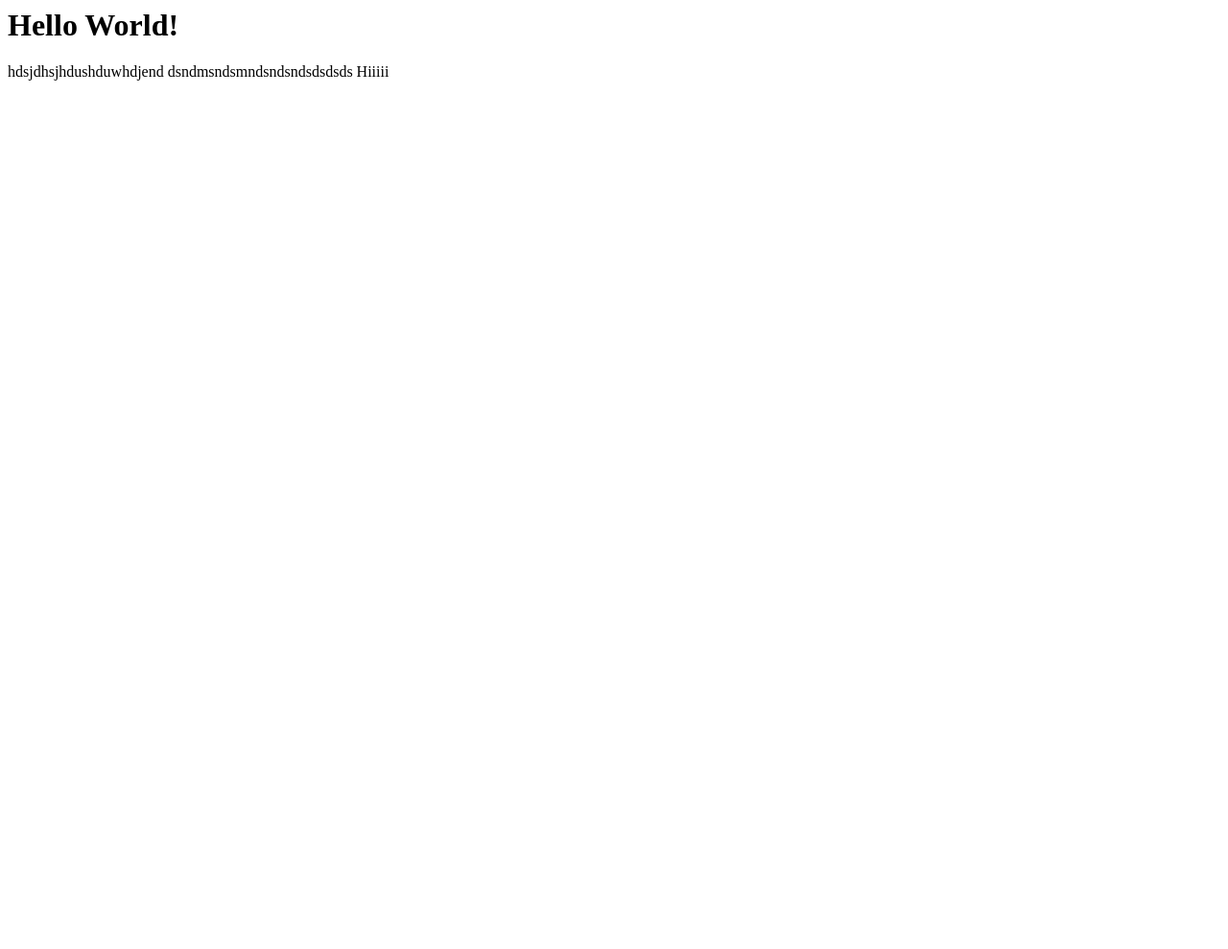
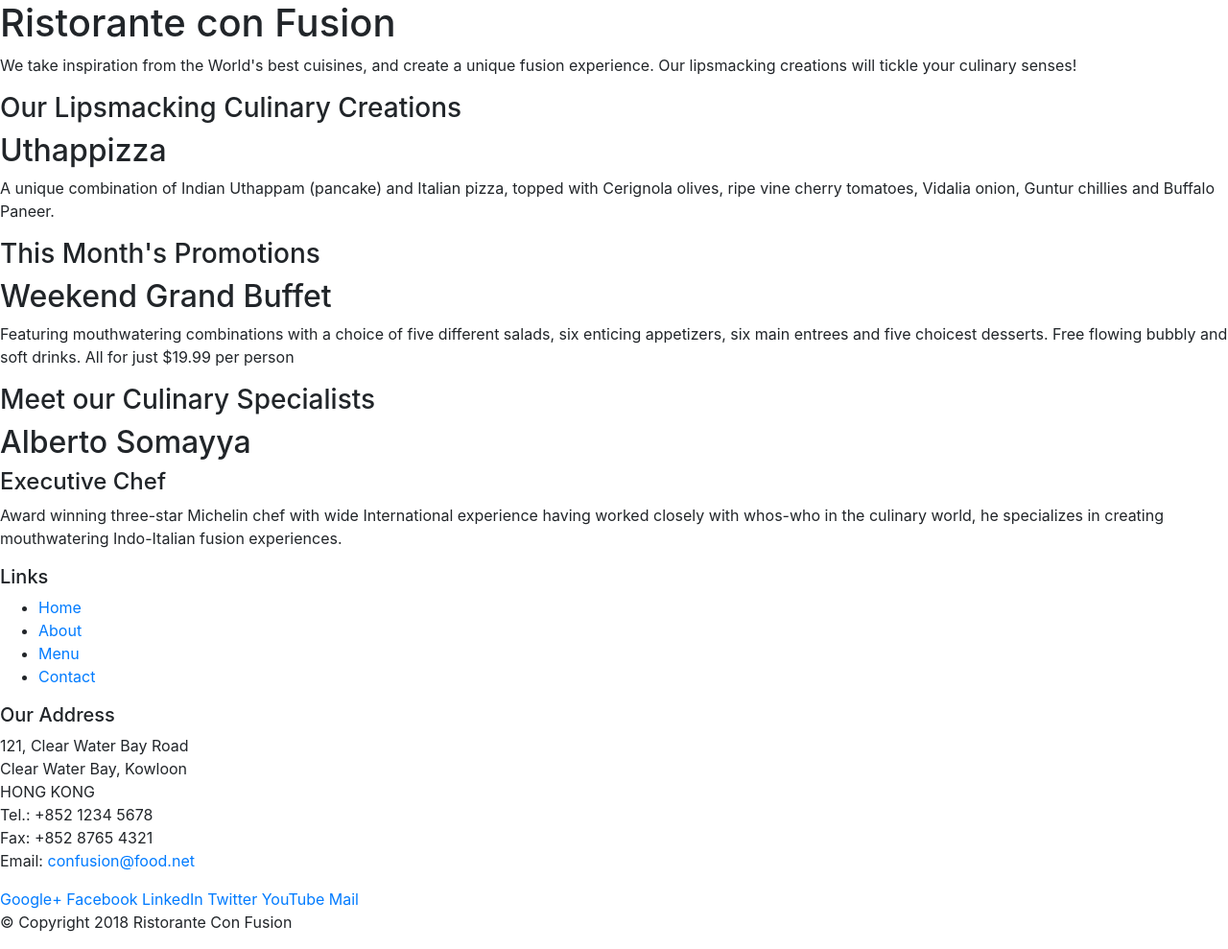
Before and after one commit to mathurapriya/Full-stack, a website: page index.html in a window 1280 px wide. Shown: the whole page at 96% size. Before the commit the page ends 800 px from the top, so only its background shows below. Drawn offline with nearby package versions, Linux system fonts and the light colour scheme.

Commit message:
intro to bootstrap

```diff
--- a/index.html
+++ b/index.html
@@ -1,10 +1,111 @@
-<html>
-    <body>
-        <h1>Hello World!</h1>
-        <p>hdsjdhsjhdushduwhdjend
-            dsndmsndsmndsndsndsdsdsds
-            Hiiiii
-        </p>
-    </body>
+<!DOCTYPE html>
+<html lang="en">
+
+<head>
+    <title>Ristorante Con Fusion</title>
+    <!-- Required meta tags always come first -->
+    <meta charset="utf-8">
+    <meta name="viewport" content="width=device-width, initial-scale=1, shrink-to-fit=no">
+    <meta http-equiv="x-ua-compatible" content="ie=edge">
+
+    <!-- Bootstrap CSS -->
+    <link rel="stylesheet" href="node_modules/bootstrap/dist/css/bootstrap.min.css">
+</head>
+
+<body>
+
+    <header>
+        <div>
+            <div>
+                <div>
+                    <h1>Ristorante con Fusion</h1>
+                    <p>We take inspiration from the World's best cuisines, and create a unique fusion experience. Our lipsmacking creations will tickle your culinary senses!</p>
+                </div>
+                <div>
+                </div>
+            </div>
+        </div>
+    </header>
+
+    <div>
+        <div>
+            <div>
+                <h3>Our Lipsmacking Culinary Creations</h3>
+            </div>
+            <div>
+                <h2>Uthappizza</h2>
+                <p>A unique combination of Indian Uthappam (pancake) and Italian pizza, topped with Cerignola olives, ripe vine cherry tomatoes, Vidalia onion, Guntur chillies and Buffalo Paneer.</p>
+            </div>
+        </div>
+
+
+        <div>
+            <div>
+                <h3>This Month's Promotions</h3>
+            </div>
+            <div>
+                <h2>Weekend Grand Buffet</h2>
+                <p>Featuring mouthwatering combinations with a choice of five different salads, six enticing appetizers, six main entrees and five choicest desserts. Free flowing bubbly and soft drinks. All for just $19.99 per person </p>
+            </div>
+        </div>
+
+        <div>
+            <div>
+                <h3>Meet our Culinary Specialists</h3>
+            </div>
+            <div>
+                <h2>Alberto Somayya</h2>
+                <h4>Executive Chef</h4>
+                <p>Award winning three-star Michelin chef with wide International experience having worked closely with whos-who in the culinary world, he specializes in creating mouthwatering Indo-Italian fusion experiences. </p>
+            </div>
+        </div>
+    </div>
+
+    <footer>
+        <div>
+            <div>
+                <div>
+                    <h5>Links</h5>
+                    <ul>
+                        <li><a href="#">Home</a></li>
+                        <li><a href="#">About</a></li>
+                        <li><a href="#">Menu</a></li>
+                        <li><a href="#">Contact</a></li>
+                    </ul>
+                </div>
+                <div>
+                    <h5>Our Address</h5>
+                    <address>
+		              121, Clear Water Bay Road<br>
+		              Clear Water Bay, Kowloon<br>
+		              HONG KONG<br>
+		              Tel.: +852 1234 5678<br>
+		              Fax: +852 8765 4321<br>
+		              Email: <a href="mailto:confusion@food.net">confusion@food.net</a>
+		           </address>
+                </div>
+                <div>
+                    <div>
+                        <a href="http://google.com/+">Google+</a>
+                        <a href="http://www.facebook.com/profile.php?id=">Facebook</a>
+                        <a href="http://www.linkedin.com/in/">LinkedIn</a>
+                        <a href="http://twitter.com/">Twitter</a>
+                        <a href="http://youtube.com/">YouTube</a>
+                        <a href="mailto:">Mail</a>
+                    </div>
+                </div>
+           </div>
+           <div>
+                <div>
+                    <p>© Copyright 2018 Ristorante Con Fusion</p>
+                </div>
+           </div>
+        </div>
+    </footer>
+    <!-- jQuery first, then Popper.js, then Bootstrap JS. -->
+    <script src="node_modules/jquery/dist/jquery.slim.min.js"></script>
+    <script src="node_modules/popper.js/dist/umd/popper.min.js"></script>
+    <script src="node_modules/bootstrap/dist/js/bootstrap.min.js"></script>
+</body>
 
 </html>
--- a/package.json
+++ b/package.json
@@ -20,5 +20,10 @@
   "homepage": "https://github.com/mathurapriya/Full-stack#readme",
   "devDependencies": {
     "lite-server": "^2.5.4"
+  },
+  "dependencies": {
+    "bootstrap": "^4.5.0",
+    "jquery": "^3.5.1",
+    "popper.js": "^1.12.9"
   }
 }
```
Also changed, not shown: 1 other file.
